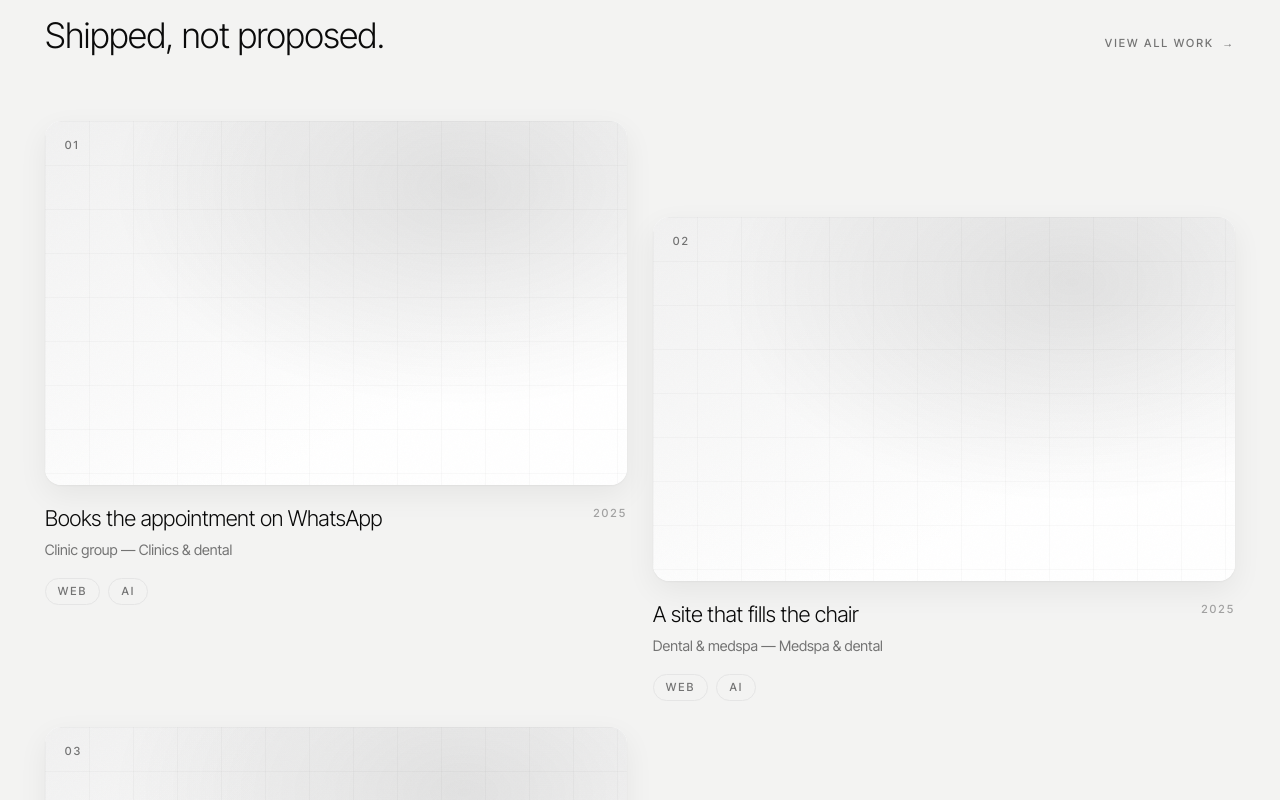
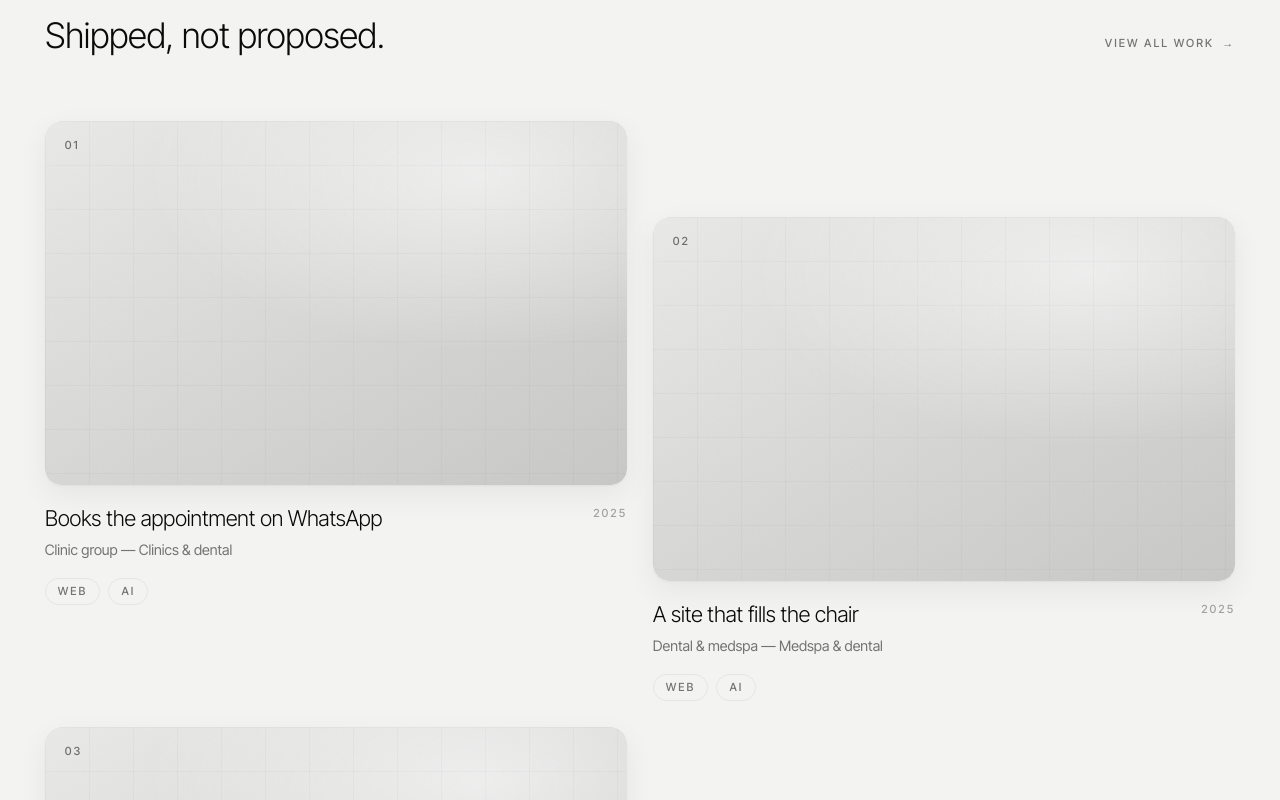
Before and after one commit to alenki/LUMAKO, a Next.js app: page / in a window 1280 px wide. Shown: the part 2480-3280 px from the top of the page. Built offline with nearby package versions, Linux system fonts and the light colour scheme.

Commit message:
fix(redesign): visible neutral CoverPanel placeholder (was near-white)

```diff
--- a/components/ui/CoverPanel.tsx
+++ b/components/ui/CoverPanel.tsx
@@ -17,9 +17,9 @@ type Props = {
 export function CoverPanel({ accent, index, label, className, children }: Props) {
   return (
     <div
-      className={cn("relative overflow-hidden bg-card rounded-[var(--radius)]", className)}
+      className={cn("relative overflow-hidden bg-[#d8d8d7] rounded-[var(--radius)]", className)}
       style={{
-        backgroundImage: `radial-gradient(110% 110% at 72% 18%, rgba(10,10,10,0.10), transparent 55%), linear-gradient(155deg, rgba(10,10,10,0.06), var(--color-card) 72%)`,
+        backgroundImage: `radial-gradient(120% 100% at 75% 15%, rgba(255,255,255,0.55), transparent 48%), linear-gradient(150deg, #e9e9e8 0%, #d6d6d5 55%, #c8c8c7 100%)`,
       }}
     >
       <div
```
